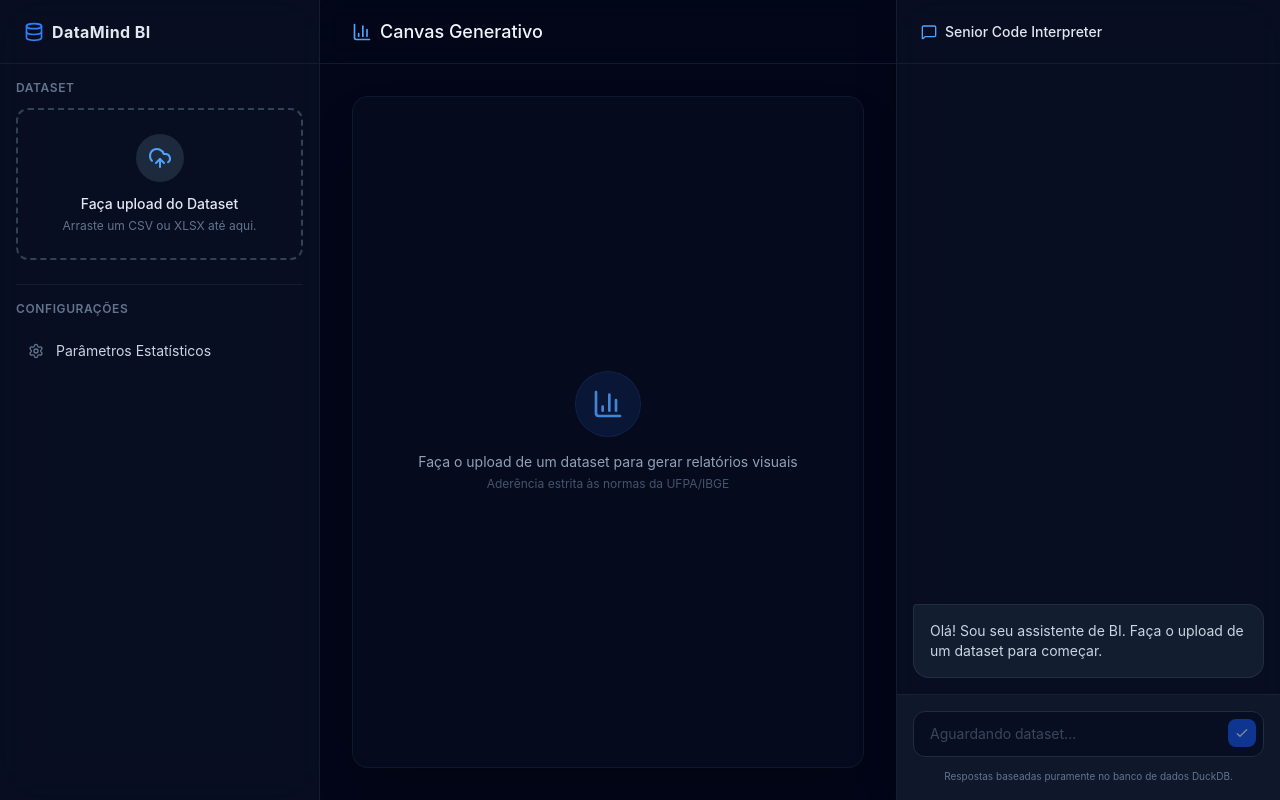
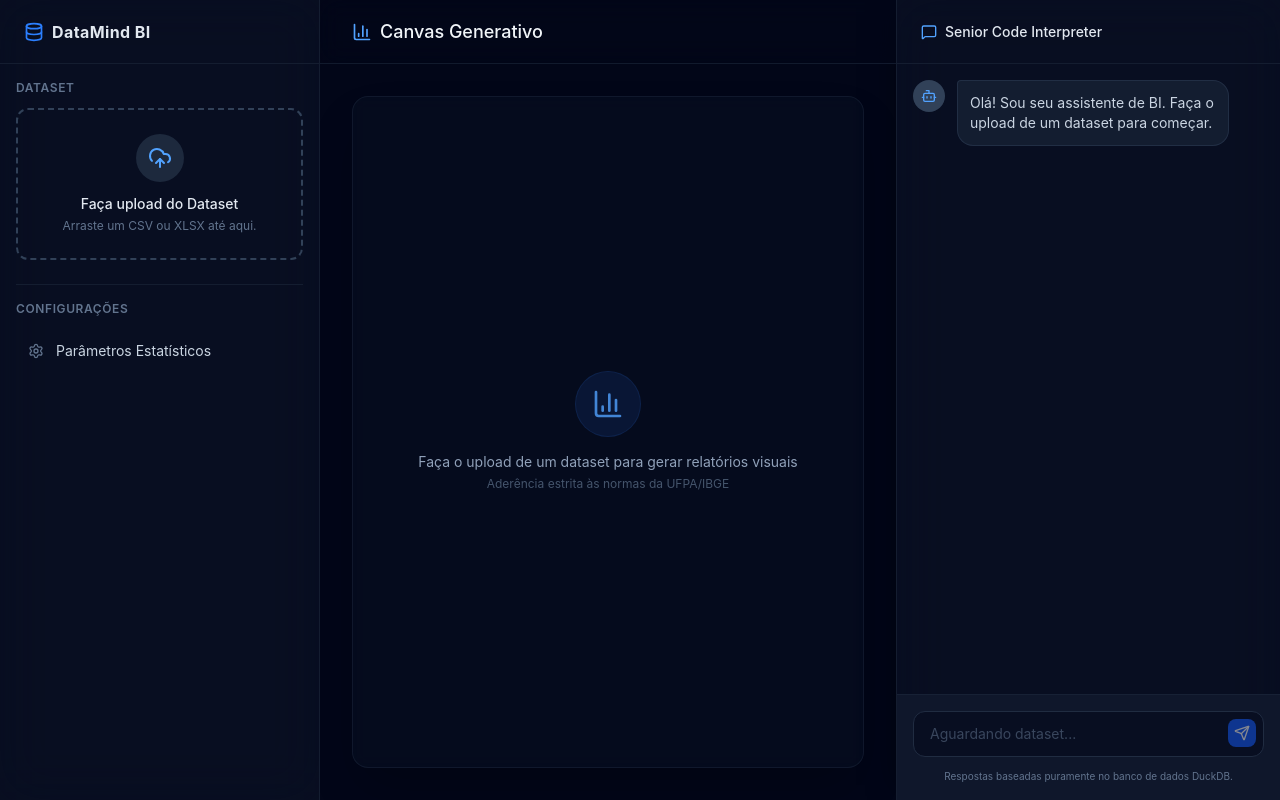
Before and after one commit to Anders0nlima/DataMind-BI, a React (Vite) app in the folder frontend/: page / in a window 1280 px wide. Built offline with nearby package versions, Linux system fonts and the light colour scheme.

Commit message:
feat: build conversational chat panel connected to backend SSE stream

```diff
--- /dev/null
+++ b/frontend/src/components/chat/ConversationalBI.tsx
@@ -0,0 +1,182 @@
+import { useState, useRef, useEffect } from "react";
+import { Send, Bot, User, Loader2 } from "lucide-react";
+import { sendChatQuerySSE, type SSEEvent } from "../../services/sseClient";
+
+interface Message {
+  id: string;
+  role: "user" | "ai";
+  content: string;
+}
+
+interface ConversationalBIProps {
+  datasetPath: string | null;
+  datasetSchema: any | null;
+}
+
+export function ConversationalBI({ datasetPath, datasetSchema }: ConversationalBIProps) {
+  const [messages, setMessages] = useState<Message[]>([
+    {
+      id: "welcome",
+      role: "ai",
+      content: "Olá! Sou seu assistente de BI. Faça o upload de um dataset para começar."
+    }
+  ]);
+  const [inputValue, setInputValue] = useState("");
+  const [isStreaming, setIsStreaming] = useState(false);
+  const [streamStatus, setStreamStatus] = useState<string | null>(null);
+
+  const messagesEndRef = useRef<HTMLDivElement>(null);
+
+  // Auto-scroll to bottom
+  useEffect(() => {
+    messagesEndRef.current?.scrollIntoView({ behavior: "smooth" });
+  }, [messages, streamStatus]);
+
+  // Update welcome message when schema is ready
+  useEffect(() => {
+    if (datasetSchema) {
+      setMessages([{
+        id: "ready",
+        role: "ai",
+        content: `Dataset **${datasetSchema.table_name}** carregado! Como posso ajudar a extrair insights?`
+      }]);
+    } else {
+      setMessages([{
+        id: "welcome",
+        role: "ai",
+        content: "Olá! Sou seu assistente de BI. Faça o upload de um dataset para começar."
+      }]);
+    }
+  }, [datasetSchema]);
+
+  const handleSend = async () => {
+    if (!inputValue.trim() || !datasetPath || !datasetSchema || isStreaming) return;
+
+    const userQ = inputValue.trim();
+    setInputValue("");
+
+    // Add User Message
+    const userMsgId = Date.now().toString();
+    setMessages(prev => [...prev, { id: userMsgId, role: "user", content: userQ }]);
+
+    setIsStreaming(true);
+    setStreamStatus("Inicializando pipeline...");
+
+    try {
+      await sendChatQuerySSE(datasetPath, datasetSchema, userQ, (event: SSEEvent) => {
+        if (event.status === 'processing') {
+          // Update the live status badge
+          setStreamStatus(event.message);
+        }
+        else if (event.status === 'completed') {
+          // Stream done, append the final AI response
+          setMessages(prev => [
+            ...prev,
+            {
+              id: Date.now().toString(),
+              role: "ai",
+              content: event.response.narration
+            }
+          ]);
+          setStreamStatus(null);
+          setIsStreaming(false);
+        }
+        else if (event.status === 'error') {
+          setMessages(prev => [
+            ...prev,
+            {
+              id: Date.now().toString(),
+              role: "ai",
+              content: `**Erro:** ${event.message}`
+            }
+          ]);
+          setStreamStatus(null);
+          setIsStreaming(false);
+        }
+      });
+    } catch (err: any) {
+      setMessages(prev => [
+        ...prev,
+        {
+          id: Date.now().toString(),
+          role: "ai",
+          content: `**Erro de conexão:** Não foi possível conectar ao servidor. (${err.message})`
+        }
+      ]);
+      setStreamStatus(null);
+      setIsStreaming(false);
+    }
+  };
+
+  return (
+    <>
+      <div className="flex-1 overflow-y-auto p-4 flex flex-col gap-4 custom-scrollbar">
+        {messages.map((msg) => (
+          <div
+            key={msg.id}
+            className={`flex gap-3 max-w-[90%] ${msg.role === 'user' ? 'ml-auto flex-row-reverse' : ''}`}
+          >
+            <div className={`
+              w-8 h-8 rounded-full flex items-center justify-center shrink-0
+              ${msg.role === 'user' ? 'bg-blue-600' : 'bg-slate-700'}
+            `}>
+              {msg.role === 'user' ? <User className="w-4 h-4 text-white" /> : <Bot className="w-4 h-4 text-blue-400" />}
+            </div>
+            <div className={`
+              p-3 text-sm rounded-2xl
+              ${msg.role === 'user'
+                ? 'bg-blue-600 text-white rounded-tr-sm'
+                : 'bg-slate-800/60 text-slate-300 border border-slate-700/50 rounded-tl-sm'}
+            `}>
+              {msg.content}
+            </div>
+          </div>
+        ))}
+
+        {/* Streaming Status Indicator */}
+        {isStreaming && streamStatus && (
+          <div className="flex gap-3 max-w-[90%]">
+            <div className="w-8 h-8 rounded-full bg-slate-700 flex items-center justify-center shrink-0">
+              <Bot className="w-4 h-4 text-blue-400" />
+            </div>
+            <div className="p-3 text-sm rounded-2xl bg-slate-800/40 text-slate-400 border border-slate-700/30 rounded-tl-sm flex items-center gap-2">
+              <Loader2 className="w-3.5 h-3.5 animate-spin text-blue-500" />
+              {streamStatus}
+            </div>
+          </div>
+        )}
+        <div ref={messagesEndRef} />
+      </div>
+
+      <div className="p-4 bg-slate-900 border-t border-slate-800/60 shrink-0">
+        <div className="relative">
+          <input
+            type="text"
+            value={inputValue}
+            onChange={(e) => setInputValue(e.target.value)}
+            onKeyDown={(e) => {
+              if (e.key === 'Enter') handleSend();
+            }}
+            placeholder={datasetSchema ? "Ex: Qual a média de faturamento?" : "Aguardando dataset..."}
+            className="w-full bg-slate-950 border border-slate-700 rounded-xl py-3 pl-4 pr-12 text-sm text-slate-200 focus:outline-none focus:border-blue-500 focus:ring-1 focus:ring-blue-500 transition-all placeholder-slate-500 disabled:opacity-50"
+            disabled={!datasetSchema || isStreaming}
+          />
+          <button
+            onClick={handleSend}
+            disabled={!datasetSchema || isStreaming || !inputValue.trim()}
+            className="absolute right-2 top-2 p-1.5 bg-blue-600 hover:bg-blue-500 text-white rounded-lg transition-colors disabled:opacity-50 disabled:hover:bg-blue-600"
+          >
+            {isStreaming ? (
+              <Loader2 className="w-4 h-4 animate-spin" />
+            ) : (
+              <Send className="w-4 h-4" />
+            )}
+          </button>
+        </div>
+        <p className="text-[10px] text-slate-500 text-center mt-3">
+          Respostas baseadas puramente no banco de dados DuckDB.
+        </p>
+      </div>
+    </>
+  );
+}
--- a/frontend/src/components/layout/WorkspaceShell.tsx
+++ b/frontend/src/components/layout/WorkspaceShell.tsx
@@ -2,6 +2,7 @@ import { useState } from "react";
 import { BarChart3, Database, MessageSquare, Settings } from "lucide-react";
 import { DatasetDropzone } from "../sidebar/DatasetDropzone";
 import { SchemaInspector } from "../sidebar/SchemaInspector";
+import { ConversationalBI } from "../chat/ConversationalBI";
 
 export function WorkspaceShell() {
   const [isUploading, setIsUploading] = useState(false);
@@ -102,33 +103,10 @@ export function WorkspaceShell() {
           </h2>
         </div>
 
-        <div className="flex-1 overflow-y-auto p-4 flex flex-col justify-end gap-4">
-          <div className="bg-slate-800/60 rounded-2xl rounded-tl-sm p-4 text-sm text-slate-300 border border-slate-700/50">
-            Olá! Sou seu assistente de BI. Faça o upload de um dataset para começar.
-          </div>
-        </div>
-
-        <div className="p-4 bg-slate-900 border-t border-slate-800/60">
-          <div className="relative">
-            <input
-              type="text"
-              placeholder={schema ? "Ex: Qual a média de faturamento?" : "Aguardando dataset..."}
-              className="w-full bg-slate-950 border border-slate-700 rounded-xl py-3 pl-4 pr-12 text-sm text-slate-200 focus:outline-none focus:border-blue-500 focus:ring-1 focus:ring-blue-500 transition-all placeholder-slate-500 disabled:opacity-50"
-              disabled={!schema}
-            />
-            <button
-              disabled={!schema}
-              className="absolute right-2 top-2 p-1.5 bg-blue-600 hover:bg-blue-500 text-white rounded-lg transition-colors disabled:opacity-50 disabled:hover:bg-blue-600"
-            >
-              <svg className="w-4 h-4" fill="none" viewBox="0 0 24 24" stroke="currentColor">
-                <path strokeLinecap="round" strokeLinejoin="round" strokeWidth={2} d="M5 13l4 4L19 7" />
-              </svg>
-            </button>
-          </div>
-          <p className="text-[10px] text-slate-500 text-center mt-3">
-            Respostas baseadas puramente no banco de dados DuckDB.
-          </p>
-        </div>
+        <ConversationalBI
+          datasetPath={_datasetPath}
+          datasetSchema={schema}
+        />
       </aside>
 
     </div>
--- /dev/null
+++ b/frontend/src/services/sseClient.ts
@@ -0,0 +1,59 @@
+export type SSEEvent =
+  | { status: 'processing'; message: string }
+  | { status: 'completed'; response: any }
+  | { status: 'error'; message: string };
+
+export async function sendChatQuerySSE(
+  datasetPath: string,
+  datasetSchema: any,
+  question: string,
+  onEvent: (event: SSEEvent) => void
+) {
+  // Using Fetch API to read the SSE stream instead of EventSource
+  // because we need to send a POST request with a JSON body.
+  const response = await fetch("http://127.0.0.1:8000/api/analytics/chat/query", {
+    method: "POST",
+    headers: {
+      "Content-Type": "application/json",
+    },
+    body: JSON.stringify({
+      dataset_path: datasetPath,
+      dataset_schema: datasetSchema,
+      question: question
+    })
+  });
+
+  if (!response.ok || !response.body) {
+    throw new Error("Failed to start AI conversation stream");
+  }
+
+  const reader = response.body.getReader();
+  const decoder = new TextDecoder("utf-8");
+
+  let buffer = "";
+
+  while (true) {
+    const { value, done } = await reader.read();
+    if (done) break;
+
+    buffer += decoder.decode(value, { stream: true });
+
+    // Split by newlines. The last element is either empty or a partial line.
+    const lines = buffer.split('\n');
+    buffer = lines.pop() || "";
+
+    for (const line of lines) {
+      if (line.startsWith('data: ')) {
+        try {
+          const dataStr = line.replace('data: ', '').trim();
+          if (dataStr) {
+            const data = JSON.parse(dataStr) as SSEEvent;
+            onEvent(data);
+          }
+        } catch (e) {
+          console.error("Failed to parse SSE JSON line:", line, e);
+        }
+      }
+    }
+  }
+}
```
